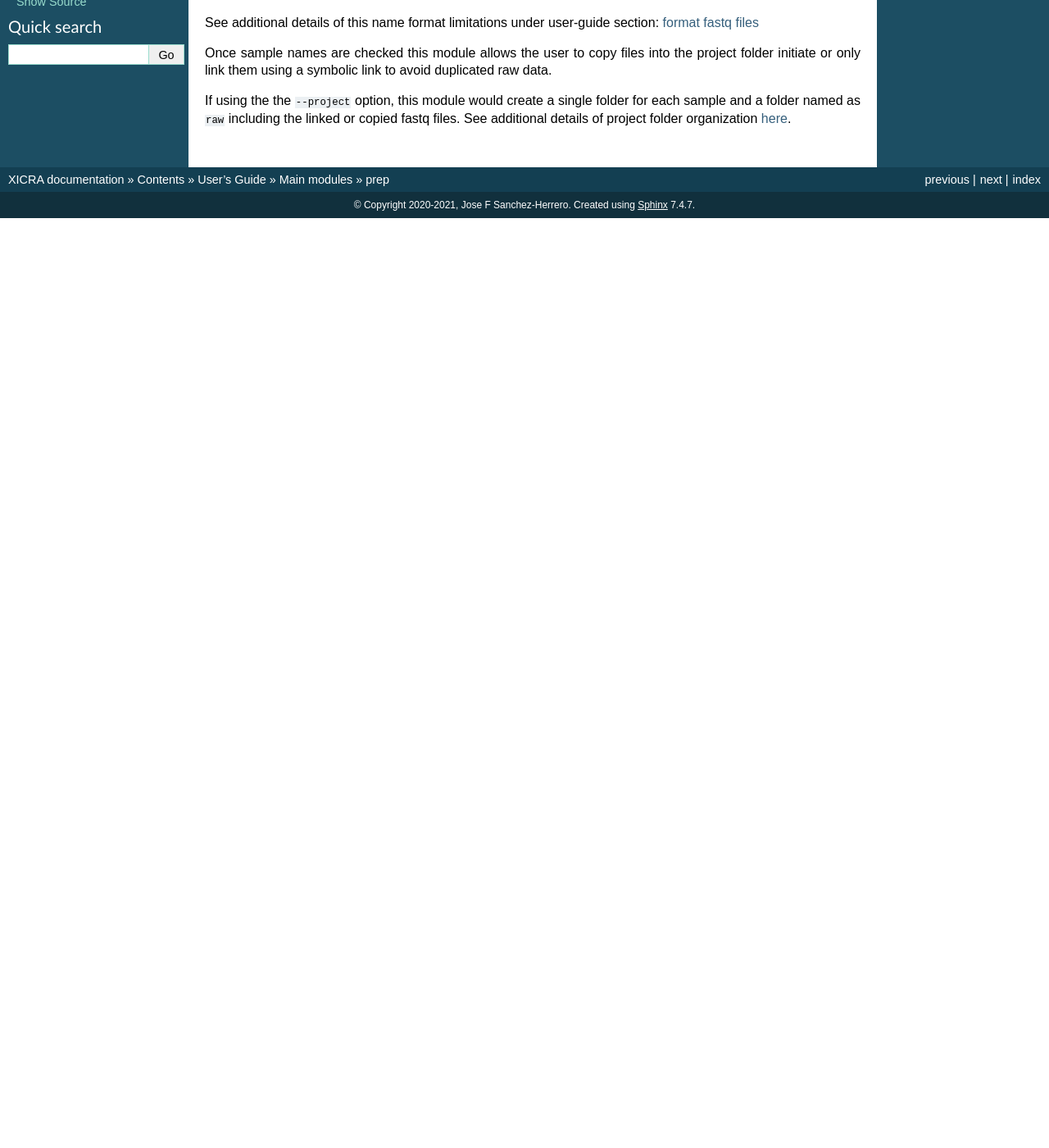
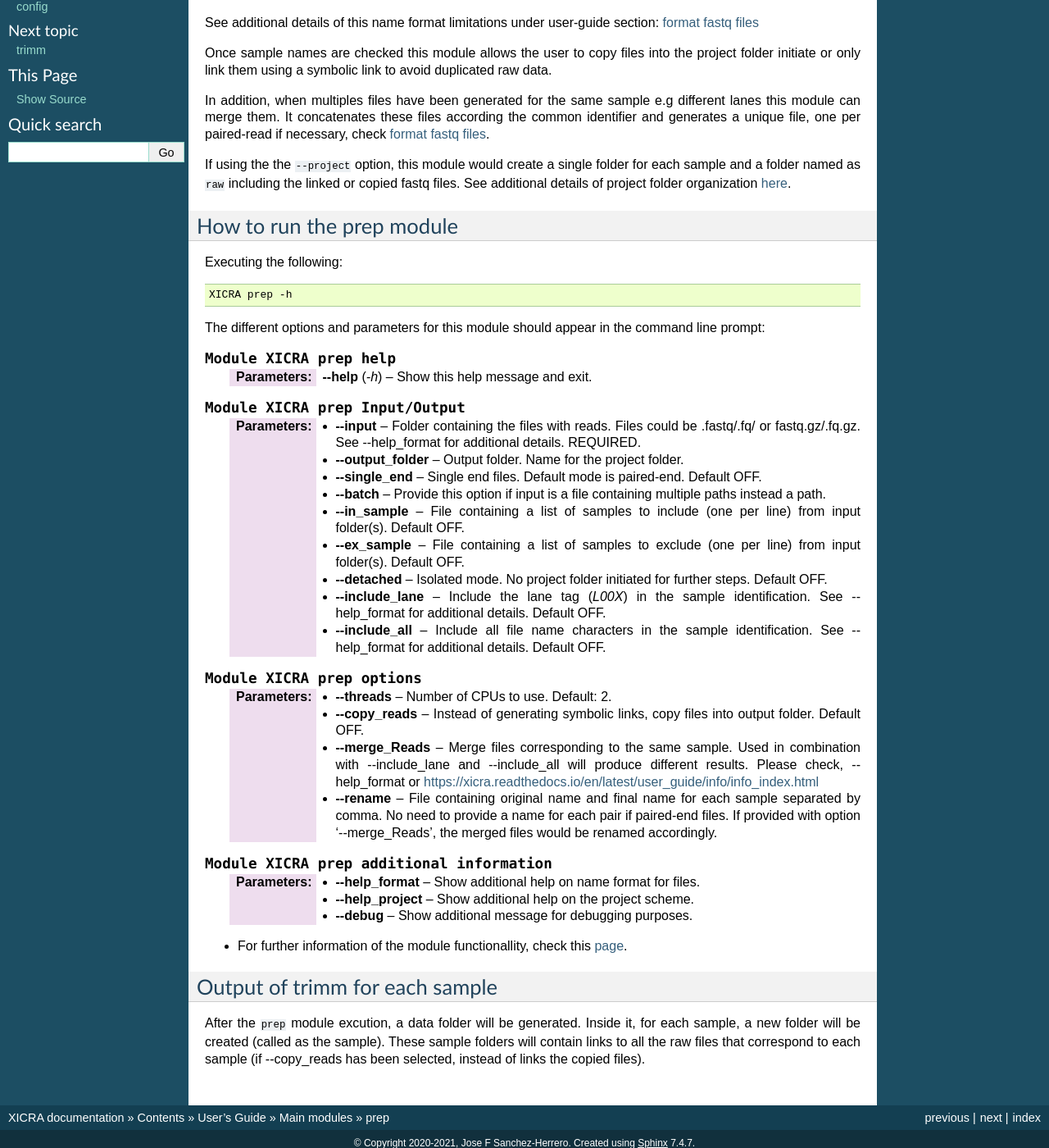
Before and after one commit to HCGB-IGTP/XICRA, a Sphinx documentation site: the page built from XICRA_pip/docs/source/user_guide/modules/prep.rst, in a window 1280 px wide and 1400 px high, scrolled down 191 px. Shown: the whole window at 82% size. Built offline with Sphinx 7.4.7, drawn with Linux system fonts in a browser that asks for light colours; pages that are not in the unit, such as notebooks, are missing from menus; the version number could not be read and is left out; before the commit the page ends 900 px from its top, so only the background shows below that; some of the changed text lies outside the part shown.

Commit message:
updating doc modules

```diff
--- a/XICRA_pip/docs/source/api/modules/miRNA.rst
+++ b/XICRA_pip/docs/source/api/modules/miRNA.rst
@@ -28,7 +28,7 @@
    :members:
 
 Other functions
----------
+---------------
 This module calls the function:
 
 .. currentmodule:: XICRA.scripts.generate_DE
--- a/XICRA_pip/docs/source/api/modules/modules_index.rst
+++ b/XICRA_pip/docs/source/api/modules/modules_index.rst
@@ -13,4 +13,9 @@
 .. toctree::
    :maxdepth: 1
 
+   prep.rst
+   QC.rst
+   trimm.rst
+   join.rst
+   biotype.rst
    miRNA.rst
--- a/XICRA_pip/docs/source/api/modules/trimm.rst
+++ b/XICRA_pip/docs/source/api/modules/trimm.rst
@@ -13,7 +13,6 @@
 --------
 TODO: build image
 
-
 Functions
 ---------
 
--- a/XICRA_pip/docs/source/user_guide/modules/prep.rst
+++ b/XICRA_pip/docs/source/user_guide/modules/prep.rst
@@ -1,10 +1,11 @@
 .. ############################
 .. _prep-description:
+.. ############################
 
 prep
 ====
 
-This module prepares fastq files for later usage.
+This module prepares fastq files from a sequencing run for later usage.
 
 It initially checks the length of the name and advises the user to rename samples
 if exceeded a length (10 characters). Along ``XICRA`` there are a few string
@@ -16,12 +17,76 @@
 Once sample names are checked this module allows the user to copy files into the project
 folder initiate or only link them using a symbolic link to avoid duplicated raw data.
 
+
+In addition, when multiples files have been generated for the same
+sample e.g different lanes this module can merge them. It concatenates these files according the common
+identifier and generates a unique file, one per paired-read if necessary, check :ref:`format fastq files<format-fastq-files>`.
+
+
 If using the the ``--project`` option, this module would create a single folder for each
 sample and a folder named as ``raw`` including the linked or copied fastq files. See additional
 details of project folder organization :ref:`here<project-organization>`.
 
-..
-.. TODO: parameters
-..
+.. ##################
+.. _run-prep:
+.. ##################
+How to run the prep module
+--------------------------
+Executing the following:
+
+.. code-block:: sh
+
+   XICRA prep -h
+
+
+The different options and parameters for this module should appear in the command line prompt:
+
+.. function:: Module XICRA prep help
+
+   :param -h --help: Show this help message and exit.
+
+.. function:: Module XICRA prep Input/Output
+
+   :param --input: Folder containing the files with reads. Files could be .fastq/.fq/ or fastq.gz/.fq.gz. See -\ -help_format for additional details. REQUIRED.
+   :param --output_folder: Output folder. Name for the project folder.
+   :param --single_end: Single end files. Default mode is paired-end. Default OFF.
+   :param --batch: Provide this option if input is a file containing multiple paths instead a path.
+   :param --in_sample: File containing a list of samples to include (one per line) from input folder(s). Default OFF.
+   :param --ex_sample: File containing a list of samples to exclude (one per line) from input folder(s). Default OFF.
+   :param --detached: Isolated mode. No project folder initiated for further steps. Default OFF.
+   :param --include_lane: Include the lane tag (*L00X*) in the sample identification. See -\ -help_format for additional details. Default OFF.
+   :param --include_all: Include all file name characters in the sample identification. See -\ -help_format for additional details. Default OFF.
+
+   :type input: string
+   :type output_folder: string
+   :type in_sample: string
+   :type ex_sample: string
+
+.. function:: Module XICRA prep options
+
+   :param --threads: Number of CPUs to use. Default: 2.
+   :param --copy_reads: Instead of generating symbolic links, copy files into output folder. Default OFF.
+   :param --merge_Reads: Merge files corresponding to the same sample. Used in combination with -\ -include_lane and -\ -include_all will produce different results. Please check, -\ -help_format or https://xicra.readthedocs.io/en/latest/user_guide/info/info_index.html
+   :param --rename: File containing original name and final name for each sample separated by comma. No need to provide a name for each pair if paired-end files. If provided with option '-\ -merge_Reads', the merged files would be renamed accordingly.
+
+   :type threads: int
+   :type rename: string
+
+.. function:: Module XICRA prep additional information
+
+   :param --help_format: Show additional help on name format for files.
+   :param --help_project: Show additional help on the project scheme.
+   :param --debug: Show additional message for debugging purposes.
+
+- For further information of the module functionallity, check this :doc:`page <../../api/modules/prep>`.
+
+
+Output of trimm for each sample
+-------------------------------
+After the ``prep`` module excution, a data folder will be generated. Inside it, for each sample, a new folder will be created
+(called as the sample). These sample folders will contain links to all the raw files that correspond to each sample (if -\ -copy_reads has
+been selected, instead of links the copied files).
+
+
 
 .. include:: ../../links.inc
```
Also changed, not shown: XICRA_pip/docs/source/api/modules/QC.rst (added, +29 -0 lines), XICRA_pip/docs/source/api/modules/prep.rst (added, +23 -0 lines), XICRA_pip/docs/source/user_guide/info/format_fastq_files.rst (+4 -4 lines), XICRA_pip/docs/source/user_guide/modules/trimm.rst (+6 -5 lines), 2 other files.
